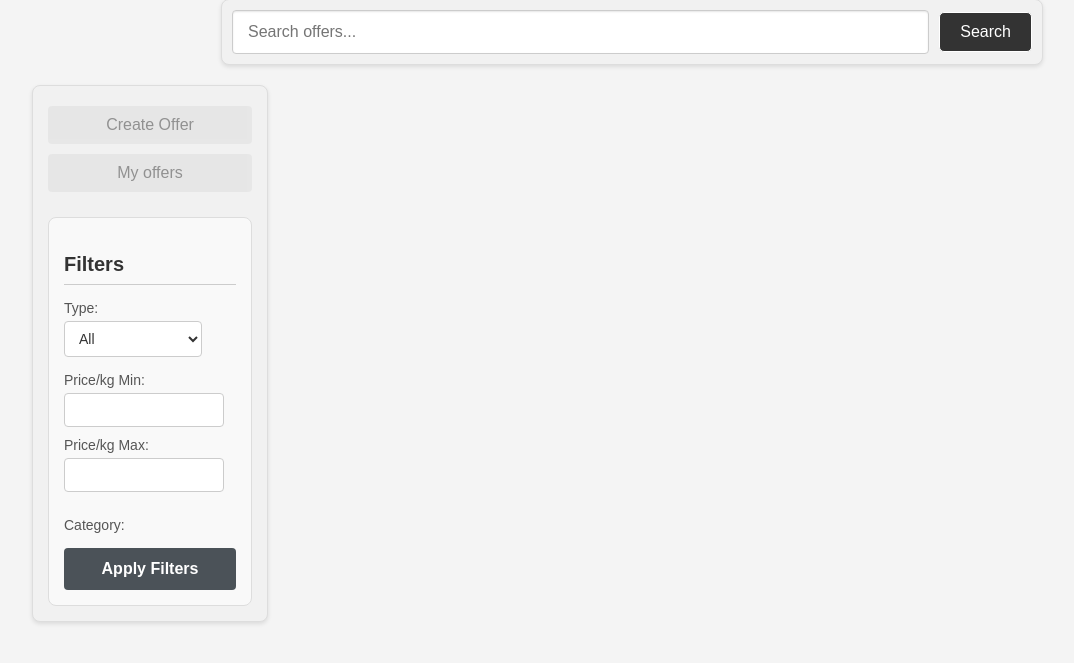
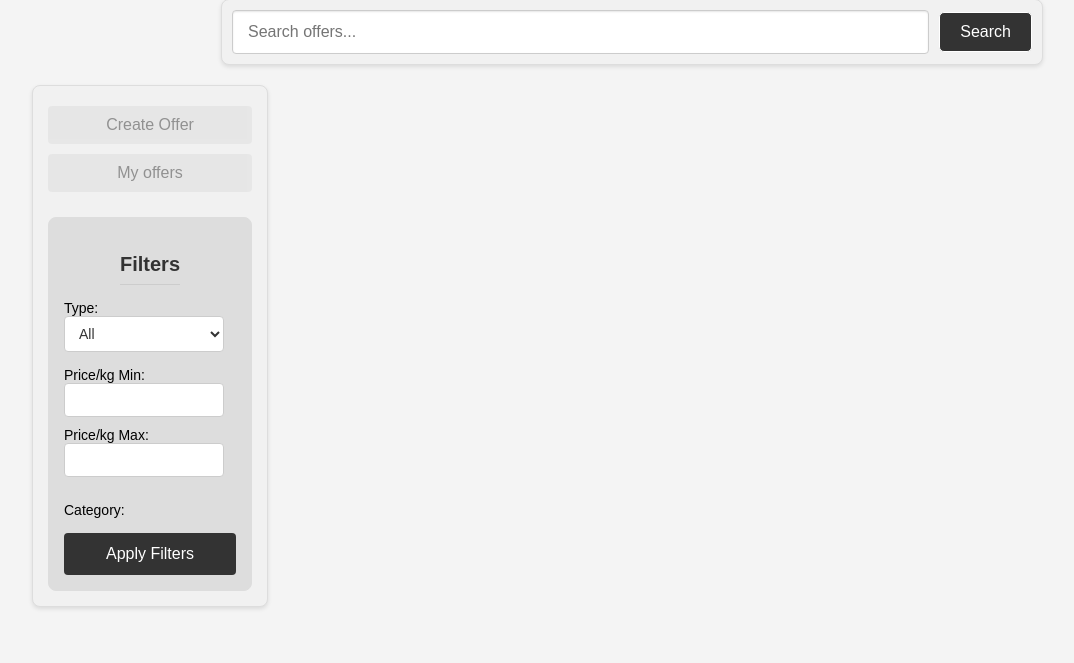
Before and after one commit to denyzzko/SchoolProject--marketplace_IS, a PHP site: page /frontend/market.html in a window 1280 px wide. Shown: the part 116-779 px from the top of the page, without its empty margins (8-1082 px from the left). Run offline with PHP 8.4, Linux system fonts and the light colour scheme; data that the repository does not hold is empty; a stand-in replaces the project's code that opens the database connection.

Commit message:
Fix: Filters design

```diff
--- a/filters.css
+++ b/filters.css
@@ -1,30 +1,34 @@
-/* Styles for the Filters Section */
-.filters {
-    margin-top: 20px;
-    padding: 15px;
-    background-color: #f9f9f9; /* Light background color */
-    border: 1px solid #ddd;
-    border-radius: 8px;
-}
-
+/* Zarovnat nadpis 'Filters' na střed */
 .filters h3 {
+    text-align: center; /* Zarovnat nadpis do středu */
     margin-bottom: 15px;
     font-size: 20px;
-    color: #333; /* Heading color */
+    color: #333;
     border-bottom: 1px solid #ccc;
     padding-bottom: 8px;
 }
 
-.filter-section {
-    margin-bottom: 15px;
+/* Centrovat celý obsah filtrů kromě popisků */
+.filters {
+    margin-top: 20px;
+    padding: 15px;
+    background-color: #ddd;
+    border: 1px solid #ddd;
+    border-radius: 8px;
+    display: flex;
+    flex-direction: column;
+    align-items: center; /* Centrovat obsah sekce */
 }
 
-.filter-section label {
-    display: block;
+/* Popisky nad vstupy necháme zarovnané vlevo */
+.filter-section {
+    width: 100%; /* Zajistí, že obsah bude plně vyplňovat rodiče */
+    text-align: left; /* Popisky zůstanou zarovnané vlevo */
+    margin-bottom: 15px;
     font-size: 14px;
-    color: #555;
-    margin-bottom: 5px;
 }
+
+
 
 .filter-section select,
 .filter-section input[type="number"] {
@@ -37,18 +41,22 @@
     background-color: #fff;
 }
 
+.filter-section select {
+    width: 93%; /* Nastavení šířky na 100 % rodičovského kontejneru */
+}
+
 .filter-section input[type="number"] {
 
     margin-bottom: 10px;
 }
 
+
 #apply-filters-button {
     width: 100%;
     padding: 12px 0;
-    background-color: #4b5258; /* Green background */
+    background-color: #333; /* Green background */
     color: #fff;
     font-size: 16px;
-    font-weight: bold;
     border: none;
     border-radius: 4px;
     cursor: pointer;
```
